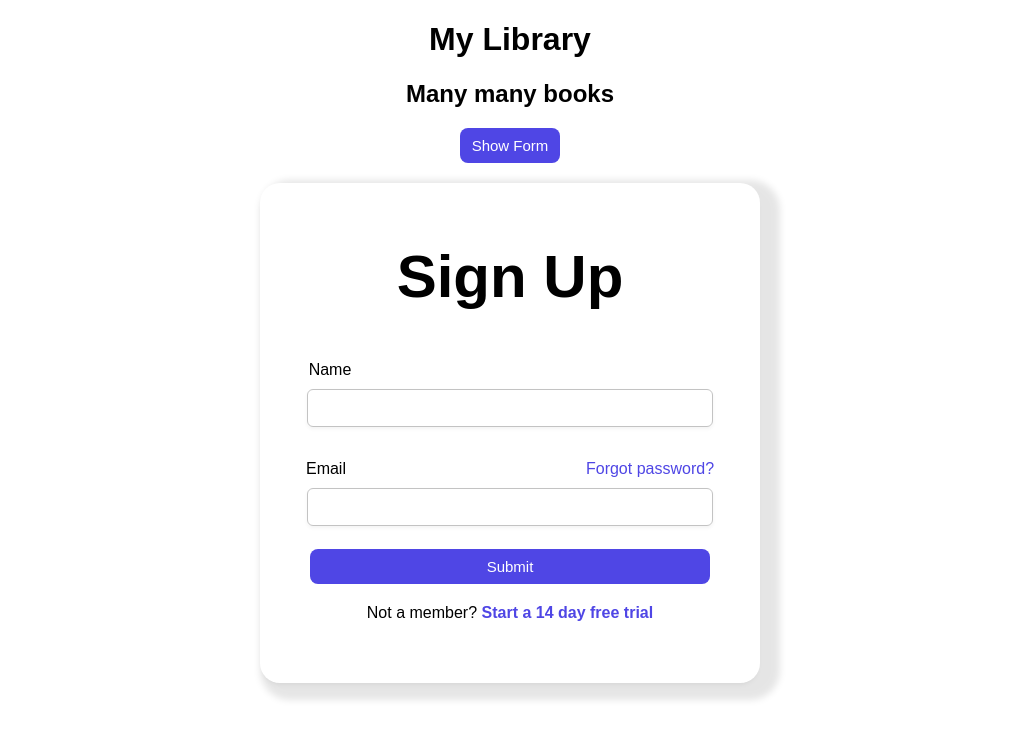
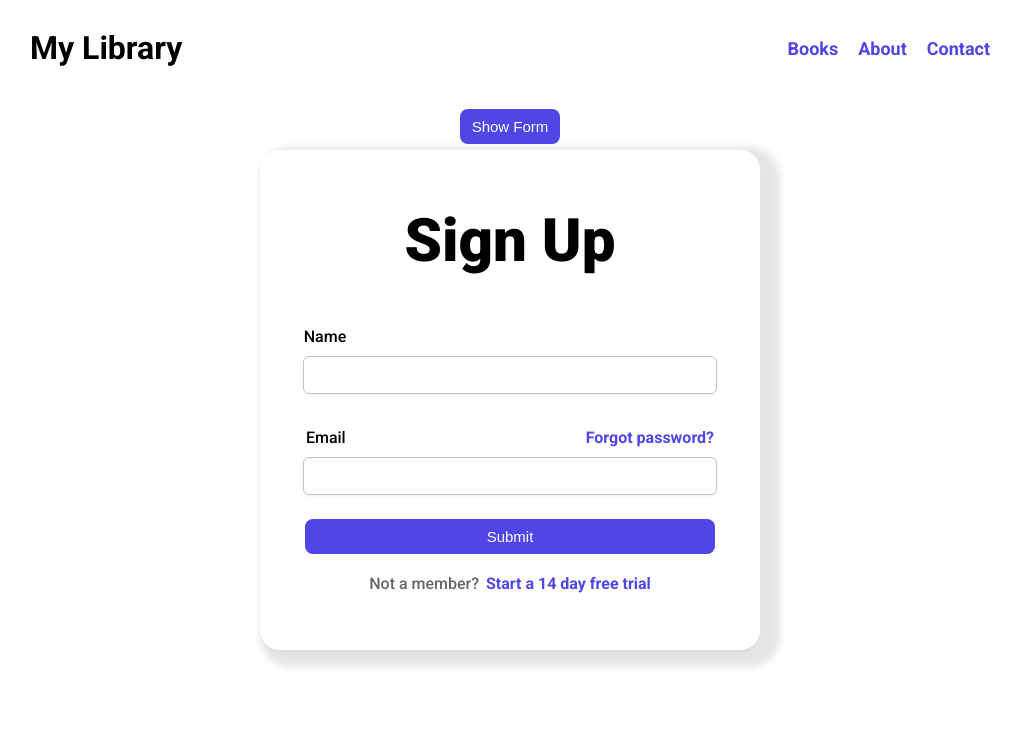
Before and after one commit to 43hershel/js, a plain HTML site: page index.html in a window 1280 px wide. Shown: the whole page, without its empty margins (130-1151 px from the left). Drawn offline with Linux system fonts and the light colour scheme.

Commit message:
Changes to CSS, made a form

```diff
--- a/index.html
+++ b/index.html
@@ -4,32 +4,43 @@
     <meta charset="UTF-8">
     <meta name="viewport" content="width=device-width, initial-scale=1.0">
     <link rel="stylesheet" href="styles.css">
+    <link rel="stylesheet" href="https://fonts.googleapis.com/css2?family=Roboto:wght@100;300;400;500;700;900">
     <script rel="script" href="object.js"></script>
     <title>My Library</title>
 </head>
 <header>
-    <h1>My Library</h1>
-    <h2>Many many books</h2>
+    <div class="navbar">
+        <h1>My Library</h1>
+        <nav>
+            <ul class="navtext">
+                <a href="#" class="nav1">Books</a>
+                <a href="#" class="nav2">About</a>
+                <a href="#" class="nav3">Contact</a>
+            </ul>
+        </nav>
+    </div>
 </header>
 <body>
     <div>
         <button id="showFormButton" class="button">Show Form</button>
     </div>
     <div class="bookForm">
-        <form id="bookForm">
+        <form>
             <h1 class="formh1">Sign Up</h1>
             <label for="name" id="nameholder">Name</label>
             <input type="text" id="name" name="name">
             <br>
             <div class="epass">
                 <label for="email" id="emailholder">Email</label>
-                <span id="password">Forgot password?</span>
+                <a id="password" href="#">Forgot password?</a>
             </div>
             <input type="email" id="email" name="email">
             <br>
             <input type="submit" class="submit" value="Submit">
-            <span class="bspan">Not a member? <strong class="stspan">Start a 14 day free trial</strong>
-        </form>
+            <div class="member">
+                <span class="bspan">Not a member?</span> <a hfer="#"class="stspan">Start a 14 day free trial</a>
+            </div>
+            </form>
 
     </div>
 <div id="booklist">
--- a/object.js
+++ b/object.js
@@ -8,7 +8,6 @@ function Book(name, author, date) {
 }
 
 // Needs work
-const showFormButton = document.getElementById('showFormButton');
 const bookForm = document.getElementById('bookForm');
 
 showFormButton.addEventListener('click', function() {
--- a/styles.css
+++ b/styles.css
@@ -1,7 +1,36 @@
+.navbar{
+    display: flex;
+    justify-content: space-between;
+    align-items: center;
+    padding-bottom: 20px;
+    max-width: 60rem;
+    margin: auto;
+
+}
+
+.navtext{
+    display: flex;
+    font-size: large;
+    gap: 20px;
+    margin-left: 50px;
+}
+
+
+a{
+  color: #4F46E5;
+  text-decoration: none;
+  font-weight: 600;
+  cursor: pointer;
+}
+
+a:hover{
+    color: #635ce3;
+}
+
 body{
     align-items: left;
     text-align: center;
-    font-family: Arial, Helvetica, sans-serif;
+    font-family: 'Roboto', sans-serif;
     background-color: ffff;
 
 }
@@ -19,7 +48,6 @@ button{
     background-color: #4F46E5;
     color: white;
 }
-
 
 .bookForm{
     padding: 20px;
@@ -42,10 +70,17 @@ form{
     height: 500px;
     margin: auto;
     border-radius: 20px;
-    position: relative;
+    position: absolute;
+    inset: 0;
     box-shadow: 10px 7px 7px 10px rgb(0 0 0 / 0.1), 0 4px 6px -4px rgb(0 0 0 / 0.1);
 }
 
+form input[type="text"],
+form input[type="email"],
+form textarea {
+    font-size: 17px; /* Adjust the font size as needed */
+    padding-left: 10px;
+}
 
 #name {
     display: flex;
@@ -58,13 +93,23 @@ form{
     box-shadow: 0 .125rem .25rem rgba(0, 0, 0, .075);
 }
 
+#name:focus{
+    outline: none;
+    box-shadow: inset 0 0 0 2px #6610f2;
+}
+
+#email:focus{
+    outline: none;
+    box-shadow: inset 0 0 0 2px #6610f2;
+}
+
 ::placeholder {
     color: #cbd5e0; /* Equivalent to "text-gray-400" */
 }
 
 #nameholder {
     font-weight: 500;
-    margin-right: 360px;
+    margin-right: 370px;
     margin-bottom: 10px;
 }
 
@@ -91,8 +136,12 @@ form{
 
 #password{
     display: flex;
-    font-weight: 500;
+    font-weight: 600;
     color: #4F46E5;
+}
+
+#password:hover{
+    color: #635ce3;
 }
 
 .submit{
@@ -100,7 +149,7 @@ form{
     cursor: pointer;
     justify-content: center;
     margin: 5px;
-    width: 400px;
+    width: 410px;
     height: 35px;
     font-size: 15px;
     font-weight: 500;
@@ -113,15 +162,20 @@ form{
 }
 
 .submit:hover{
-    border: 50px #736bff;
+    background-color:#635ce3;
 
 }
 
-.bspan{
+.member{
     margin-top: 15px;
     font-weight: 500;
 }
 
+.bspan{
+    opacity: 60%;
+}
+
 .stspan{
-    color: #4F46E5
+    color: #4F46E5;
+    margin-left: 3px;
 }
```
